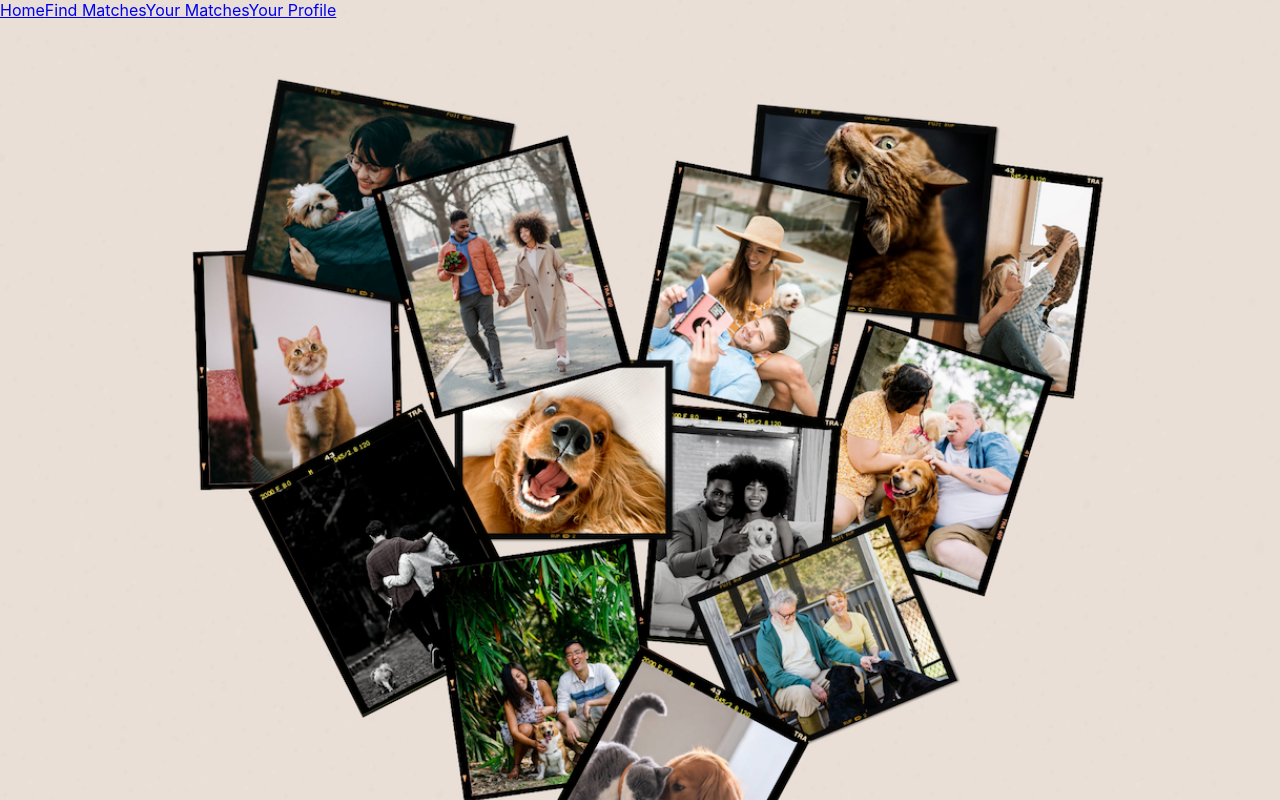
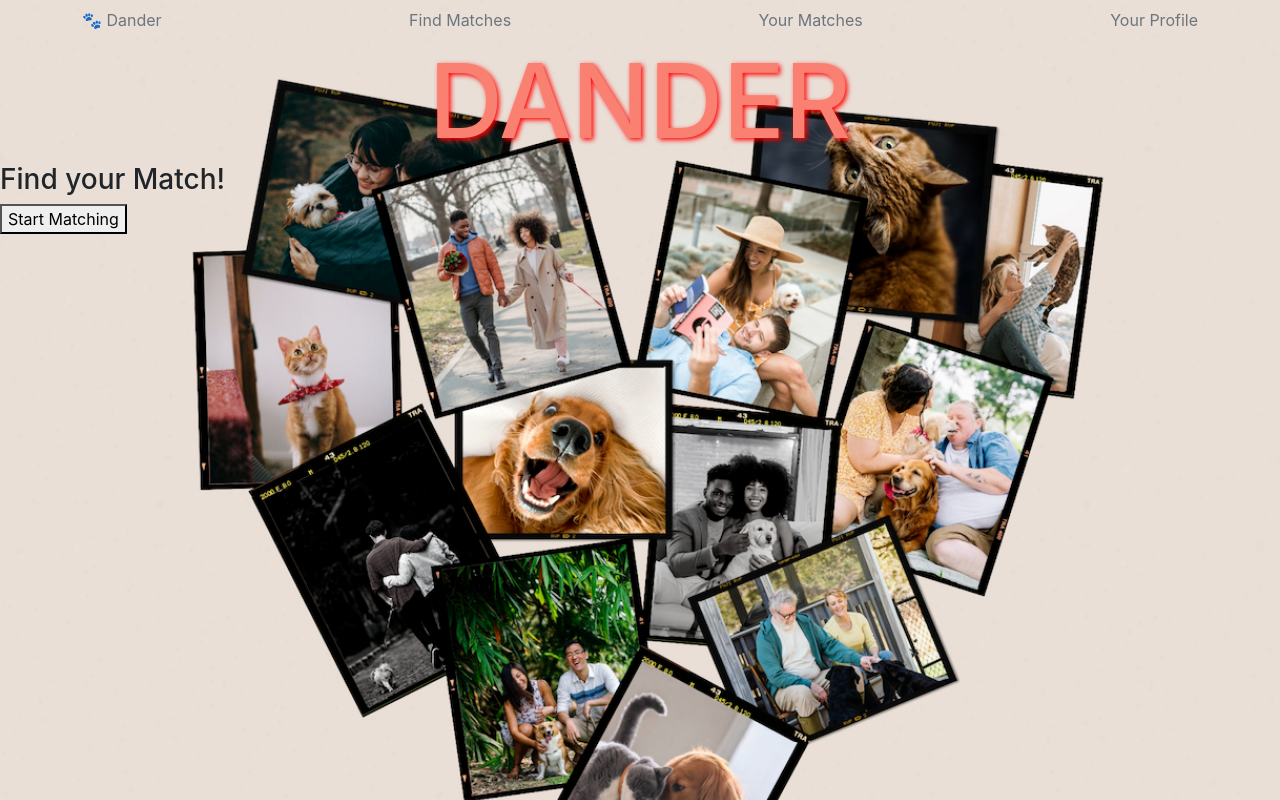
Before and after one commit to amiefoster/pet-tinder-frontend, a React (Create React App) app: page / in a window 1280 px wide. Built offline with nearby package versions, Linux system fonts and the light colour scheme.

Commit message:
began navbar/home styling

```diff
--- a/public/index.html
+++ b/public/index.html
@@ -1,6 +1,7 @@
 <!DOCTYPE html>
 <html lang="en">
   <head>
+    <link href="https://cdn.jsdelivr.net/npm/bootstrap@5.1.3/dist/css/bootstrap.min.css" rel="stylesheet" integrity="sha384-1BmE4kWBq78iYhFldvKuhfTAU6auU8tT94WrHftjDbrCEXSU1oBoqyl2QvZ6jIW3" crossorigin="anonymous">
     <meta charset="utf-8" />
     <link rel="icon" href="%PUBLIC_URL%/favicon.ico" />
     <meta name="viewport" content="width=device-width, initial-scale=1" />
--- a/src/components/Home.js
+++ b/src/components/Home.js
@@ -1,6 +1,22 @@
 function Home() {
+
+
+
     return (
-    <div className="home-page"></div>)
+
+        <div className="home-page">
+            <h1 style={{fontSize: "8vw", color: "#FA8072", textShadow: "2px 2px 5px red", margin: "0", textAlign: "center" }}>DANDER
+            </h1>
+            {/* <p>sample text</p> */}
+            <div>
+                <h3>Find your Match!</h3>
+            </div>
+            <a href="/FindMatches">
+                <button id="linkToMatchingBttn">Start Matching</button>
+            </a>
+
+        </div>
+        )
 }
 
 export default Home;
--- a/src/components/Navbar.js
+++ b/src/components/Navbar.js
@@ -6,10 +6,14 @@ import {NavLink} from "react-router-dom"
 function Navbar() {
     return (
         <div>
-            <NavLink to="/">Home</NavLink>
-            <NavLink to="/FindMatches">Find Matches</NavLink>
-            <NavLink to="/Matches">Your Matches</NavLink>
-            <NavLink to="/UserProfile">Your Profile</NavLink>
+            <nav className = "navbar navbar-light nav-bar-styling rounded">
+                <div className="container">
+                    <NavLink to="/" className="text-muted no-underline" style={{textDecorationLine: "none" }}>🐾 Dander</NavLink>
+                    <NavLink to="/FindMatches" className="text-muted no-underline" style={{textDecorationLine: "none" }}>Find Matches</NavLink>
+                    <NavLink to="/Matches" className="text-muted no-underline" style={{textDecorationLine: "none" }}>Your Matches</NavLink>
+                    <NavLink to="/UserProfile" className="text-muted no-underline" style={{textDecorationLine: "none" }}>Your Profile</NavLink>
+                </div>
+            </nav>
         </div>
     )
 }
--- a/src/index.css
+++ b/src/index.css
@@ -47,6 +47,8 @@ img:hover {
 
 body{
   background-image: url("./images/home-background.png");
+  background-repeat:no-repeat;
+
   background-size: cover;
 }
 
```
